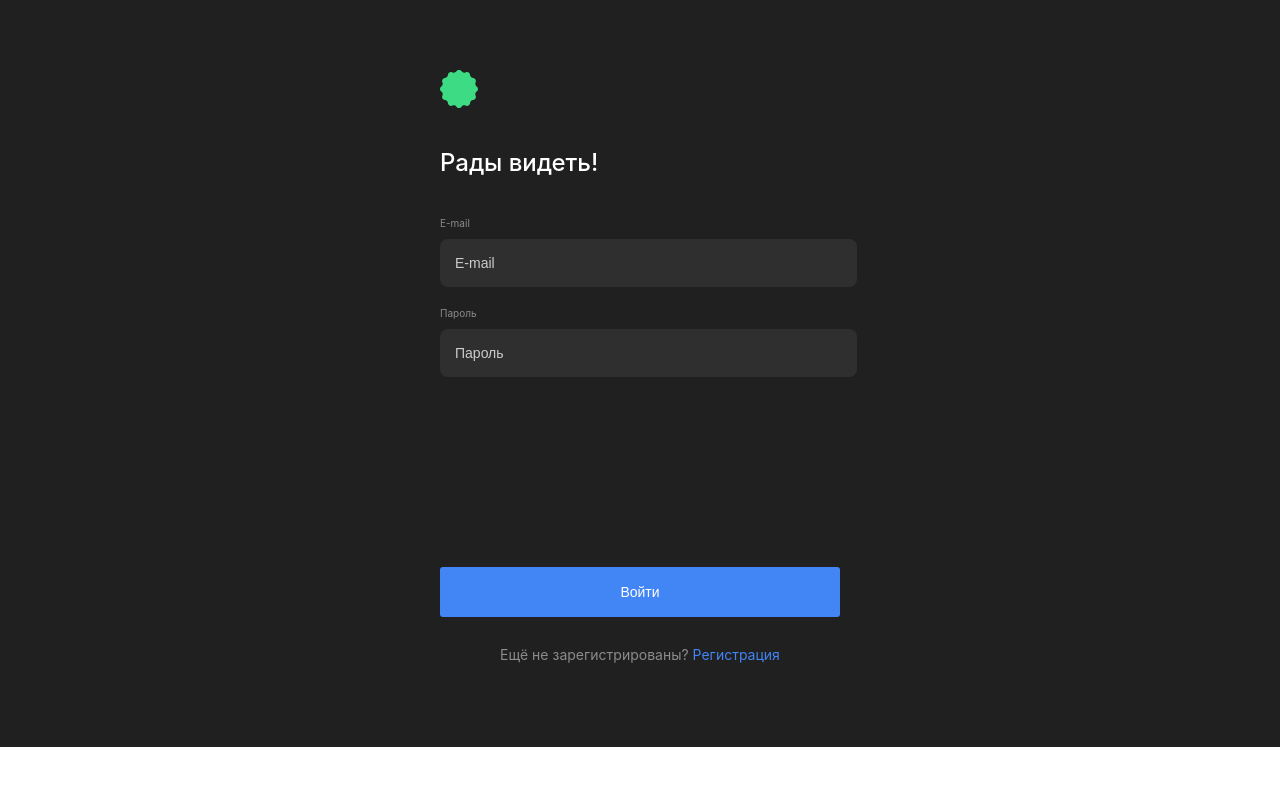
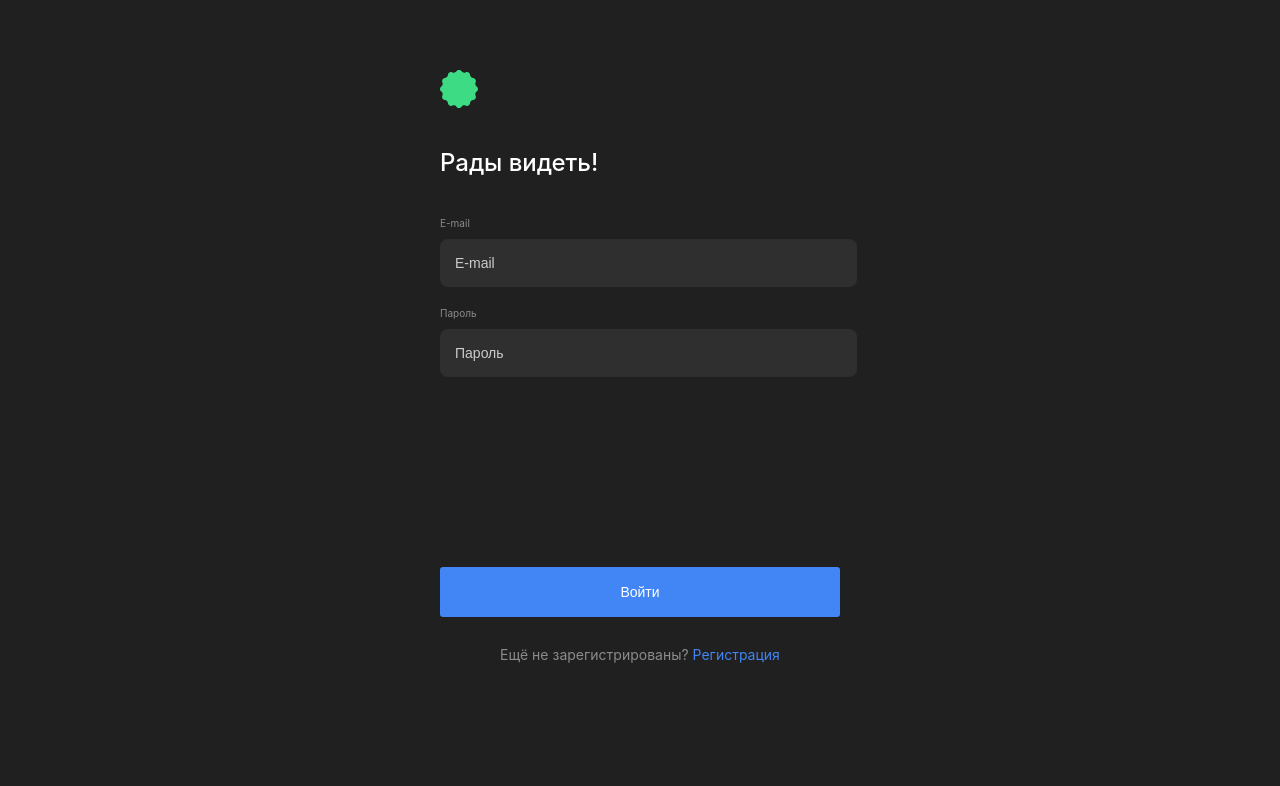
Before and after one commit to FoxyKiss/Movies-explorer-frontend, a React (Create React App) app: page /sign-in in a window 1280 px wide. Shown: the top 786 px of the page. Built offline with nearby package versions, Linux system fonts and the light colour scheme.

Commit message:
feat: Добавить стили к root

```diff
--- a/src/index.css
+++ b/src/index.css
@@ -11,3 +11,7 @@ code {
   font-family: source-code-pro, Menlo, Monaco, Consolas, 'Courier New',
     monospace;
 }
+
+#root {
+  background: #202020;
+}
```
